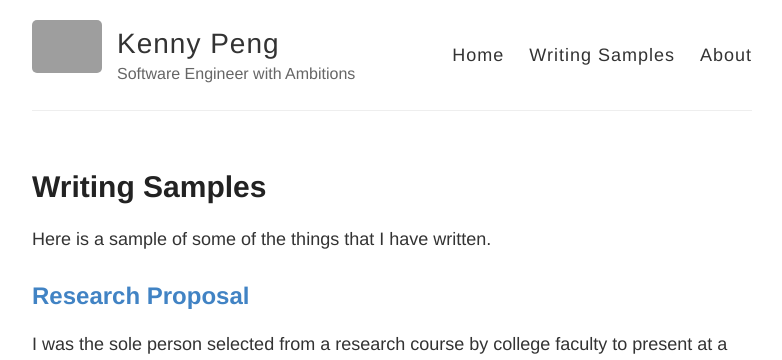
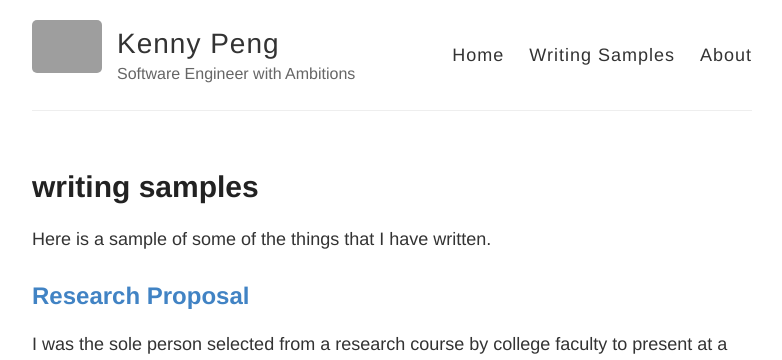
Before and after one commit to Kenny-Peng/Kenny-Peng.github.io, a Jekyll site: the page built from writing-samples.html, in a window 1280 px wide and 900 px high, cut to the strip 0-360 px from the top of the window. Shown: the whole strip, without its empty margins (248-1030 px from the left). Built offline with Jekyll 4.4.1, drawn with Linux system fonts in a browser that asks for light colours; grey boxes are pictures that could not be loaded.

```diff
--- a/writing-samples.html
+++ b/writing-samples.html
@@ -1,6 +1,6 @@
 ---
 layout: page
-title: Writing Samples
+title: writing samples
 permalink: /writing-samples/
 ---
 
```
